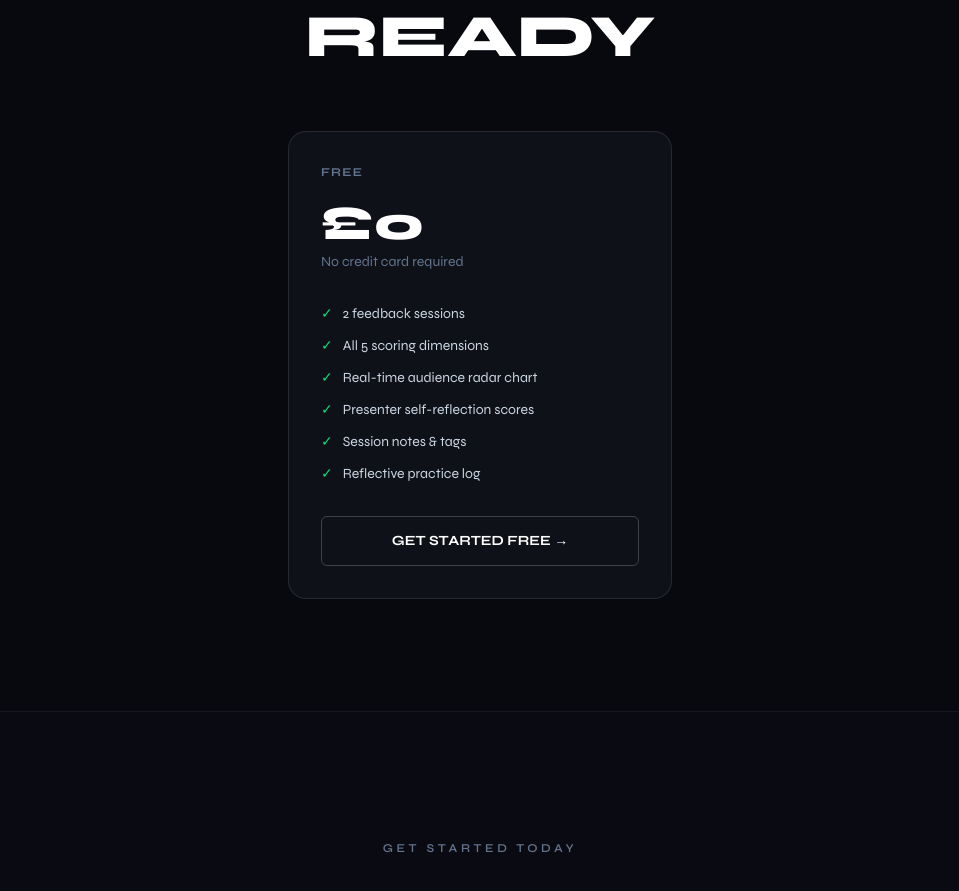
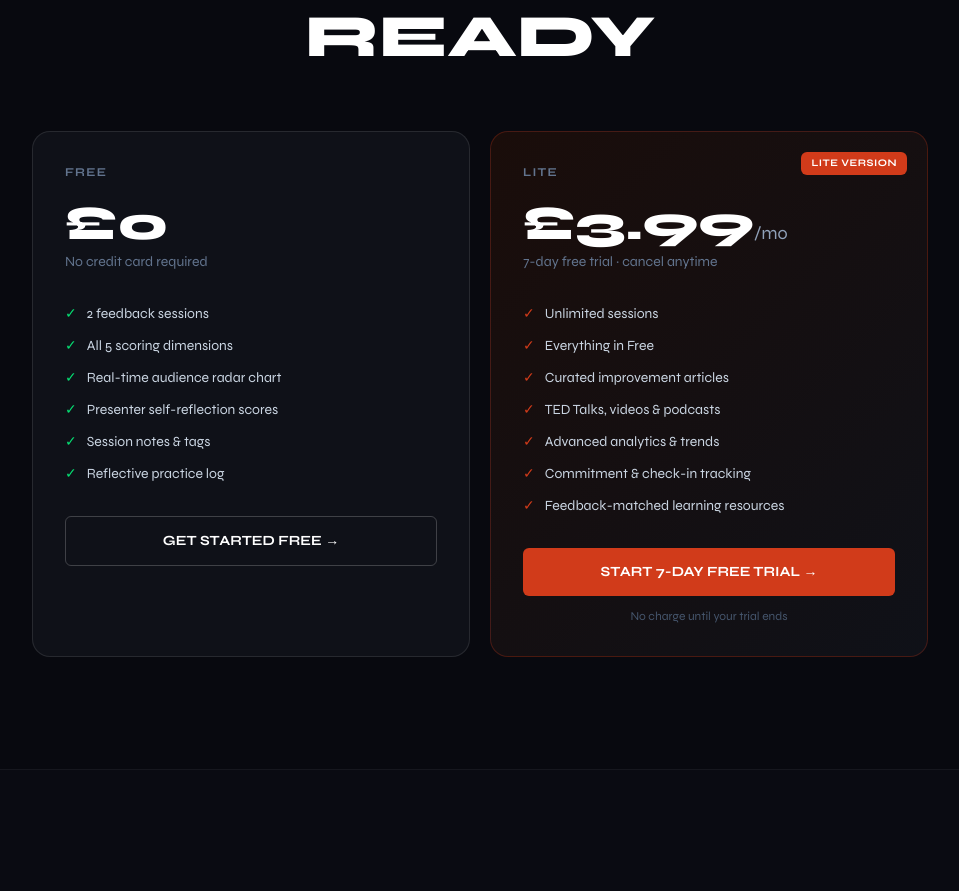
Before and after one commit to LearnFastApp/learnfast-web-app, a Next.js app: page / in a window 1280 px wide. Shown: the part 5448-6339 px from the top of the page, without its empty margins (160-1119 px from the left). Built offline with nearby package versions, Linux system fonts and the light colour scheme; no server answers.

Commit message:
Restore Lite pricing card; only remove hero ribbon
The hero 'LITE VERSION AVAILABLE NOW' ribbon was the intended removal.
The Lite pricing tier card is restored with its original layout.

Co-Authored-By: Claude Sonnet 4.6 <noreply@anthropic.com>

```diff
--- a/components/landing-page.tsx
+++ b/components/landing-page.tsx
@@ -318,10 +318,10 @@ export default function LandingPage() {
           <p className="text-xs font-semibold tracking-[0.3em] text-slate-500 uppercase mb-4 text-center">Pricing</p>
           <h2 className="text-4xl sm:text-6xl font-light text-slate-400 text-center leading-none mb-1">START FREE,</h2>
           <h2 className="text-4xl sm:text-6xl font-black text-center leading-none mb-16">SCALE WHEN READY</h2>
-          <div className="flex justify-center">
+          <div className="grid gap-5 md:grid-cols-2">
 
             {/* Free */}
-            <div className="rounded-2xl border border-white/10 bg-[#0f1118] p-7 sm:p-8 w-full max-w-sm">
+            <div className="rounded-2xl border border-white/10 bg-[#0f1118] p-7 sm:p-8">
               <p className="text-xs font-bold tracking-widest text-slate-500 uppercase mb-5">Free</p>
               <p className="text-5xl font-black mb-1">£0</p>
               <p className="text-sm text-slate-500 mb-8">No credit card required</p>
@@ -342,6 +342,35 @@ export default function LandingPage() {
               <button onClick={goToLogin} className="w-full py-3.5 text-sm font-bold border border-white/20 hover:border-white/40 text-white transition rounded-sm">
                 GET STARTED FREE →
               </button>
+            </div>
+
+            {/* Lite */}
+            <div className="rounded-2xl border p-7 sm:p-8 relative" style={{ borderColor: `${RED}44`, background: "linear-gradient(135deg, #1a0d0a 0%, #0f1118 100%)" }}>
+              <div className="absolute top-5 right-5 text-[10px] font-bold px-2.5 py-1 rounded-sm text-white tracking-wider" style={{ backgroundColor: RED }}>
+                LITE VERSION
+              </div>
+              <p className="text-xs font-bold tracking-widest text-slate-500 uppercase mb-5">Lite</p>
+              <p className="text-5xl font-black mb-1">£3.99<span className="text-lg font-normal text-slate-400">/mo</span></p>
+              <p className="text-sm text-slate-500 mb-8">7-day free trial · cancel anytime</p>
+              <ul className="space-y-3 text-sm text-slate-300 mb-8">
+                {[
+                  "Unlimited sessions",
+                  "Everything in Free",
+                  "Curated improvement articles",
+                  "TED Talks, videos & podcasts",
+                  "Advanced analytics & trends",
+                  "Commitment & check-in tracking",
+                  "Feedback-matched learning resources",
+                ].map((f) => (
+                  <li key={f} className="flex items-center gap-2.5">
+                    <span className="shrink-0" style={{ color: RED }}>✓</span> {f}
+                  </li>
+                ))}
+              </ul>
+              <button onClick={goToLogin} className="w-full py-3.5 text-sm font-bold text-white transition rounded-sm" style={{ backgroundColor: RED }}>
+                START 7-DAY FREE TRIAL →
+              </button>
+              <p className="text-center text-xs text-slate-600 mt-3">No charge until your trial ends</p>
             </div>
           </div>
         </div>
```
